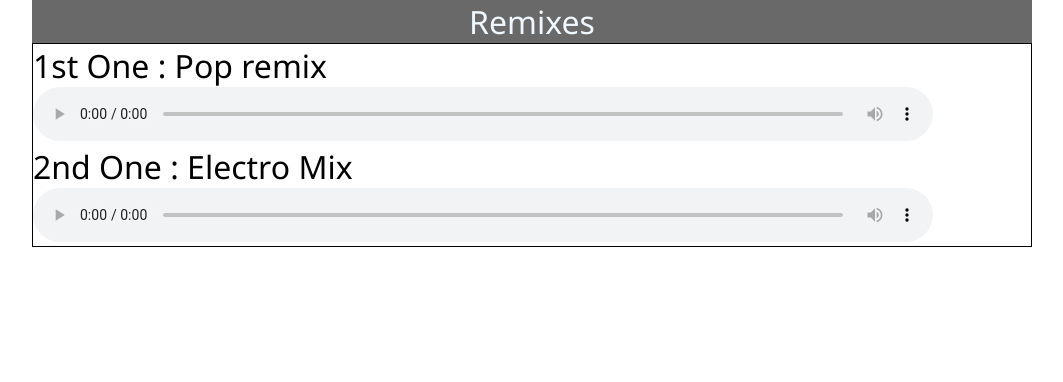
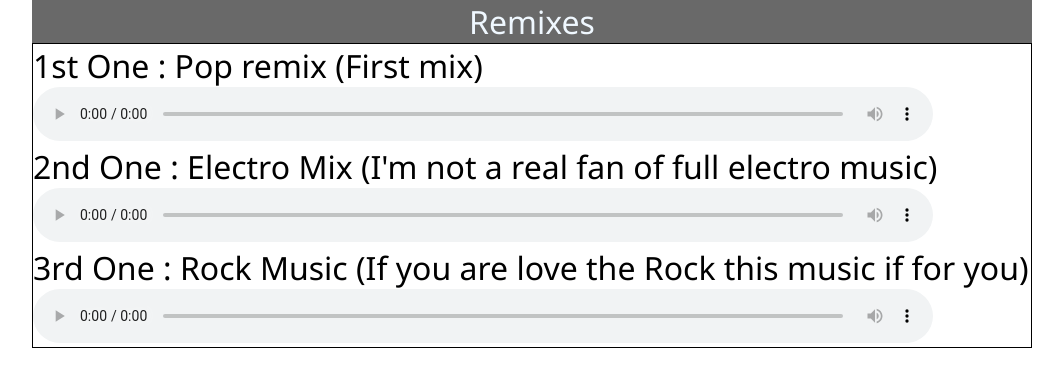
Before and after one commit to KenseiZ/myBlog, a plain HTML site: page index.html in a window 1280 px wide. Shown: the whole page, without its empty margins (108-1171 px from the left). Drawn offline with Linux system fonts and the light colour scheme.

Commit message:
ajout d'une musique de rock

```diff
--- a/index.html
+++ b/index.html
@@ -11,10 +11,12 @@
         <div>Remixes</div>
     </header>
     <main>
-        <div>1st One : Pop remix</div>
+        <div>1st One : Pop remix (First mix)</div>
         <audio src="01_Keven_Intro.mp3" controls></audio>
-        <div>2nd One : Electro Mix</div>
+        <div>2nd One : Electro Mix (I'm not a real fan of full electro music)</div>
         <audio  src="Monster.mp3" controls></audio>
+        <div> 3rd One : Rock Music (If you are love the Rock this music if for you)</div>
+        <audio src="Rocky.mp3" controls></audio>
     </main>
 </body>
 </html>
```
Also changed, not shown: 1 other file.
